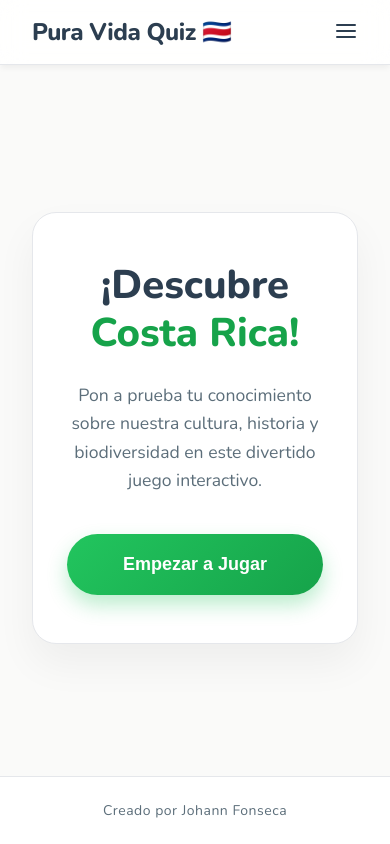
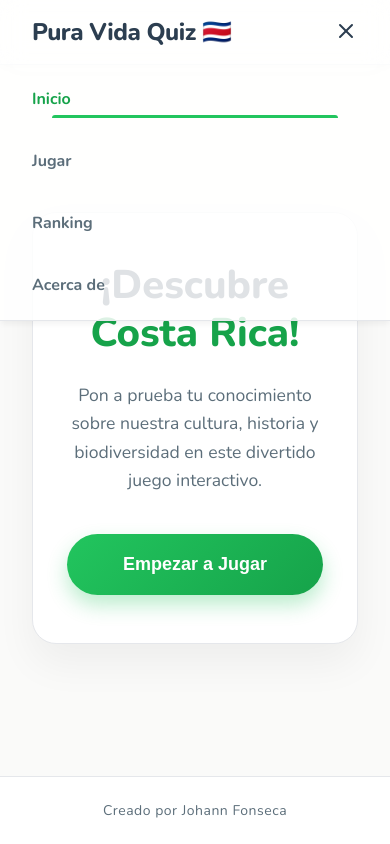
Before and after one commit to JohannFonseca/Pura-Vida-Quiz, a Vue app: page / in a window 390 px wide. Both pictures are taken after a click on the button "Abrir menú". Built offline with nearby package versions, Linux system fonts and the light colour scheme.

Commit message:
arreglo para telefono

```diff
--- a/src/App.vue
+++ b/src/App.vue
@@ -1,4 +1,16 @@
 <script setup>
+import { ref } from 'vue';
+
+const isMenuOpen = ref(false);
+
+const toggleMenu = () => {
+  isMenuOpen.value = !isMenuOpen.value;
+};
+
+const closeMenu = () => {
+  isMenuOpen.value = false;
+};
+
 /**
  * App.vue
  * Pura Vida Quiz - aca se ve la pagina principal
@@ -10,18 +22,22 @@
     <nav class="navbar">
       <div class="nav-content">
         <div class="brand">Pura Vida Quiz 🇨🇷</div>
-        <div class="nav-links">
-          <router-link to="/" class="nav-btn" active-class="active">Inicio</router-link>
-          <router-link to="/jugar" class="nav-btn" active-class="active">Jugar</router-link>
-          <router-link to="/ranking" class="nav-btn" active-class="active">Ranking</router-link>
-          <router-link to="/acerca-de" class="nav-btn" active-class="active">Acerca de</router-link>
+        <div class="nav-links" :class="{ 'open': isMenuOpen }">
+          <router-link to="/" class="nav-btn" active-class="active" @click="closeMenu">Inicio</router-link>
+          <router-link to="/jugar" class="nav-btn" active-class="active" @click="closeMenu">Jugar</router-link>
+          <router-link to="/ranking" class="nav-btn" active-class="active" @click="closeMenu">Ranking</router-link>
+          <router-link to="/acerca-de" class="nav-btn" active-class="active" @click="closeMenu">Acerca de</router-link>
         </div>
         <!-- Boton del menu -->
-        <button class="mobile-menu-btn" aria-label="Abrir menú">
-          <svg viewBox="0 0 24 24" width="24" height="24" stroke="currentColor" stroke-width="2" fill="none" stroke-linecap="round" stroke-linejoin="round">
+        <button class="mobile-menu-btn" aria-label="Abrir menú" @click="toggleMenu">
+          <svg v-if="!isMenuOpen" viewBox="0 0 24 24" width="24" height="24" stroke="currentColor" stroke-width="2" fill="none" stroke-linecap="round" stroke-linejoin="round">
             <line x1="3" y1="12" x2="21" y2="12"></line>
             <line x1="3" y1="6" x2="21" y2="6"></line>
             <line x1="3" y1="18" x2="21" y2="18"></line>
+          </svg>
+          <svg v-else viewBox="0 0 24 24" width="24" height="24" stroke="currentColor" stroke-width="2" fill="none" stroke-linecap="round" stroke-linejoin="round">
+            <line x1="18" y1="6" x2="6" y2="18"></line>
+            <line x1="6" y1="6" x2="18" y2="18"></line>
           </svg>
         </button>
       </div>
@@ -171,6 +187,21 @@
 @media (max-width: 768px) {
   .nav-links {
     display: none;
+    flex-direction: column;
+    position: absolute;
+    top: 100%;
+    left: 0;
+    width: 100%;
+    background-color: var(--bg-nav);
+    backdrop-filter: blur(12px);
+    -webkit-backdrop-filter: blur(12px);
+    border-bottom: 1px solid var(--border-color);
+    padding: 1rem;
+    box-shadow: 0 4px 6px -1px rgba(0, 0, 0, 0.05);
+  }
+
+  .nav-links.open {
+    display: flex;
   }
 
   .mobile-menu-btn {
```
